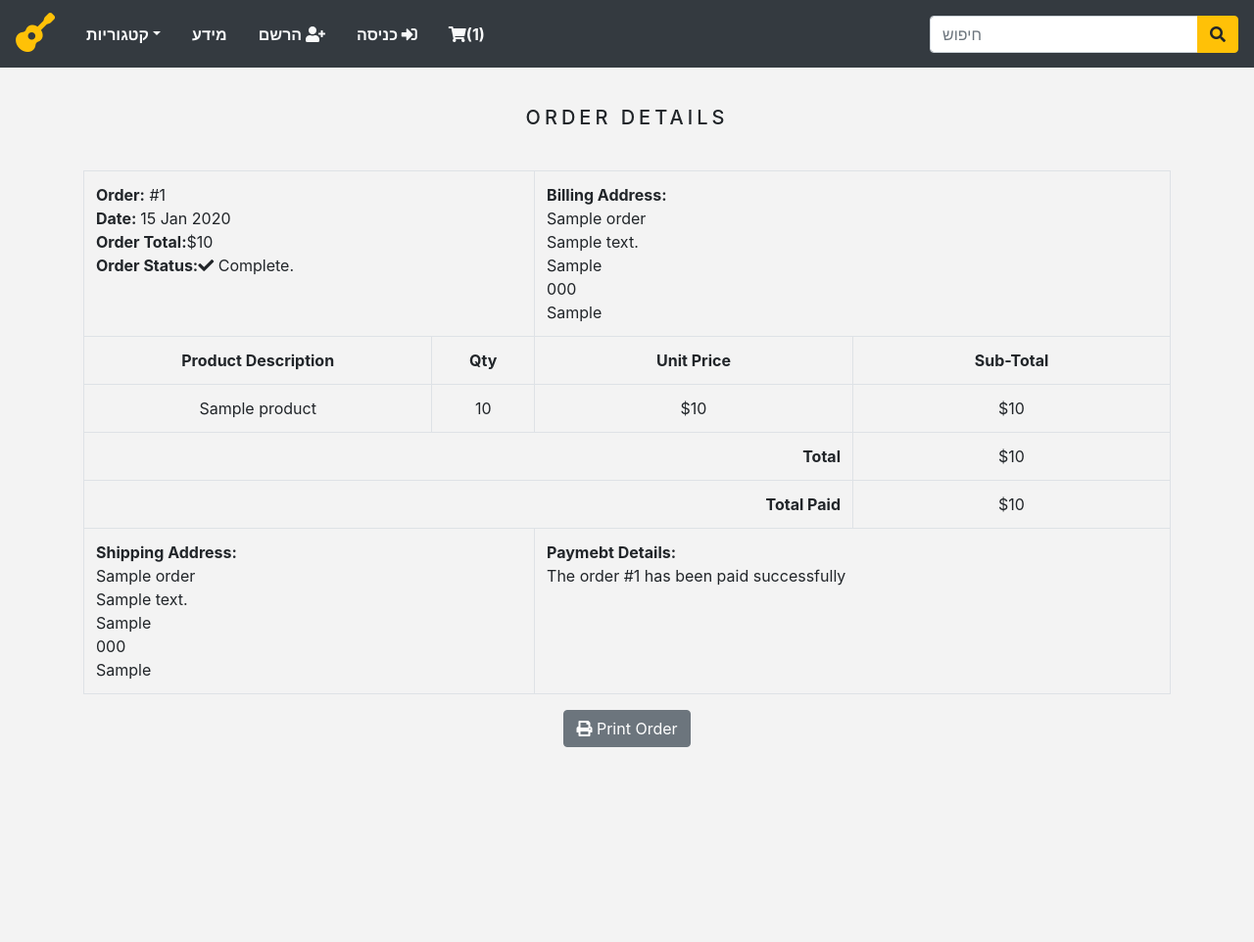
After one commit to JacobTheJacobs/DjangoGuitarStore, a Django app: template templates/order_detail.html in a window 1280 px wide. The commit adds this page. Shown: the top 962 px of the page at 98% size. Run offline with Django 3.2, Linux system fonts and the light colour scheme; the template is opened without the code that fills it: most values are stand-ins (such as "Sample title", 1, 10 or a date in 2020); some libraries are stand-ins or nearby versions.

Commit message:
ordes history

```diff
--- a/store/urls.py
+++ b/store/urls.py
@@ -1,4 +1,4 @@
-from django.urls import path,include
+from django.urls import path, include
 from . import views
 
 urlpatterns = [
@@ -14,4 +14,6 @@ urlpatterns = [
     path('account/create/', views.signupView, name='signup'),
     path('account/signin/', views.signinView, name='signin'),
     path('account/signout/', views.signoutView, name='signout'),
+    path('order_history/', views.orderHistory, name='order_history'),
+    path('order/<int:order_id>', views.viewOrder, name='order_detail'),
 ]
--- a/templates/navbar.html
+++ b/templates/navbar.html
@@ -23,7 +23,7 @@
           ברוך הבא, {{ request.user.first_name }} <i class="fas fa-user circle"></i>
         </a>
         <div class="dropdown-menu">
-          <a class="dropdown-item" href="">הזמנות</a>
+                  <a class="dropdown-item" href="{% url 'order_history' %}">הזמנות</a>
 
         </div>
       </li>
--- /dev/null
+++ b/templates/order_detail.html
@@ -0,0 +1,76 @@
+{% extends 'base.html' %}
+{% load static %}
+{% block title %}
+Order Details
+{% endblock %}
+{% block content %}
+    <div class="container">
+
+    <div class="text-center">
+      <br>
+      <h1 class="text-center product_title">
+        Order Details
+      </h1>
+      <br>
+      <table class="table table-bordered">
+        <tr>
+          <td class="text-left" colspan="2">
+            <b>Order:</b> #{{ order.id }} <br>
+            <b>Date: </b>{{ order.created|date:"d M Y" }} <br>
+            <b>Order Total:</b>${{ order.total }} <br>
+            <b>Order Status:</b><i class="fas fa-check"></i> Complete.
+          </td>
+          <td class="text-left" colspan="2">
+            <b>Billing Address: </b> <br>
+            {{ order.billingName }} <br>
+            {{ order.billingAddress1 }} <br>
+            {{ order.billingCity }} <br>
+            {{ order.billingPostcode }} <br>
+            {{ order.billingCountry }} <br>
+          </td>
+        </tr>
+        <tr>
+          <td><b>Product Description</b></td>
+          <td><b>Qty</b></td>
+          <td><b>Unit Price</b></td>
+          <td><b>Sub-Total</b></td>
+        </tr>
+        {% for item in order_items %}
+          <tr>
+            <td>{{ item.product }}</td>
+            <td>{{ item.quantity }}</td>
+            <td>${{ item.price }}</td>
+            <td>${{ item.sub_total }}</td>
+          </tr>
+        {% endfor %}
+        <tr>
+          <td class="text-right" colspan="3"><b>Total</b></td>
+          <td>${{ order.total }}</td>
+        </tr>
+        <tr>
+          <td class="text-right" colspan="3"><b>Total Paid</b></td>
+          <td>${{ order.total }}</td>
+        </tr>
+        <tr>
+          <td class="text-left" colspan="2">
+            <b>Shipping Address:</b> <br>
+            {{ order.shippingName }} <br>
+            {{ order.shippingAddress1 }} <br>
+            {{ order.shippingCity }} <br>
+            {{ order.shippingPostcode }} <br>
+            {{ order.shippingCountry }} <br>
+          </td>
+          <td class="text-left" colspan="2">
+            <b>Paymebt Details:</b> <br>
+            The order #{{ order.id }} has been paid successfully
+          </td>
+        </tr>
+      </table>
+      <button class="btn btn-secondary" onclick="window.print();">
+        <i class="fas fa-print"></i>
+        Print Order
+      </button>
+    </div>
+  </div>
+    <br><br>
+{% endblock %}
```
Also changed, not shown: store/views.py (+26 -5 lines), templates/orders_list.html (added, +45 -0 lines), db.sqlite3, 5 other files.
